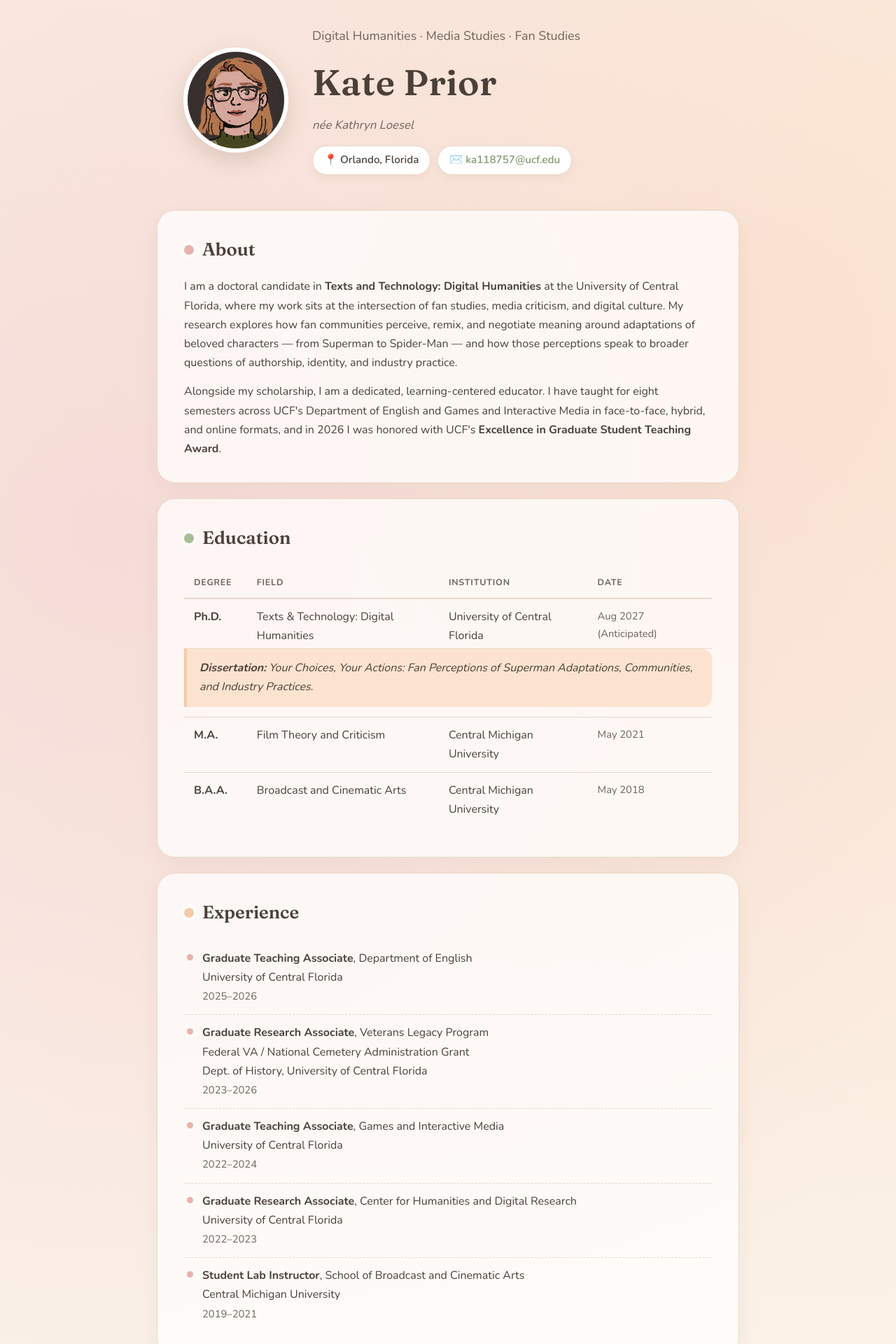
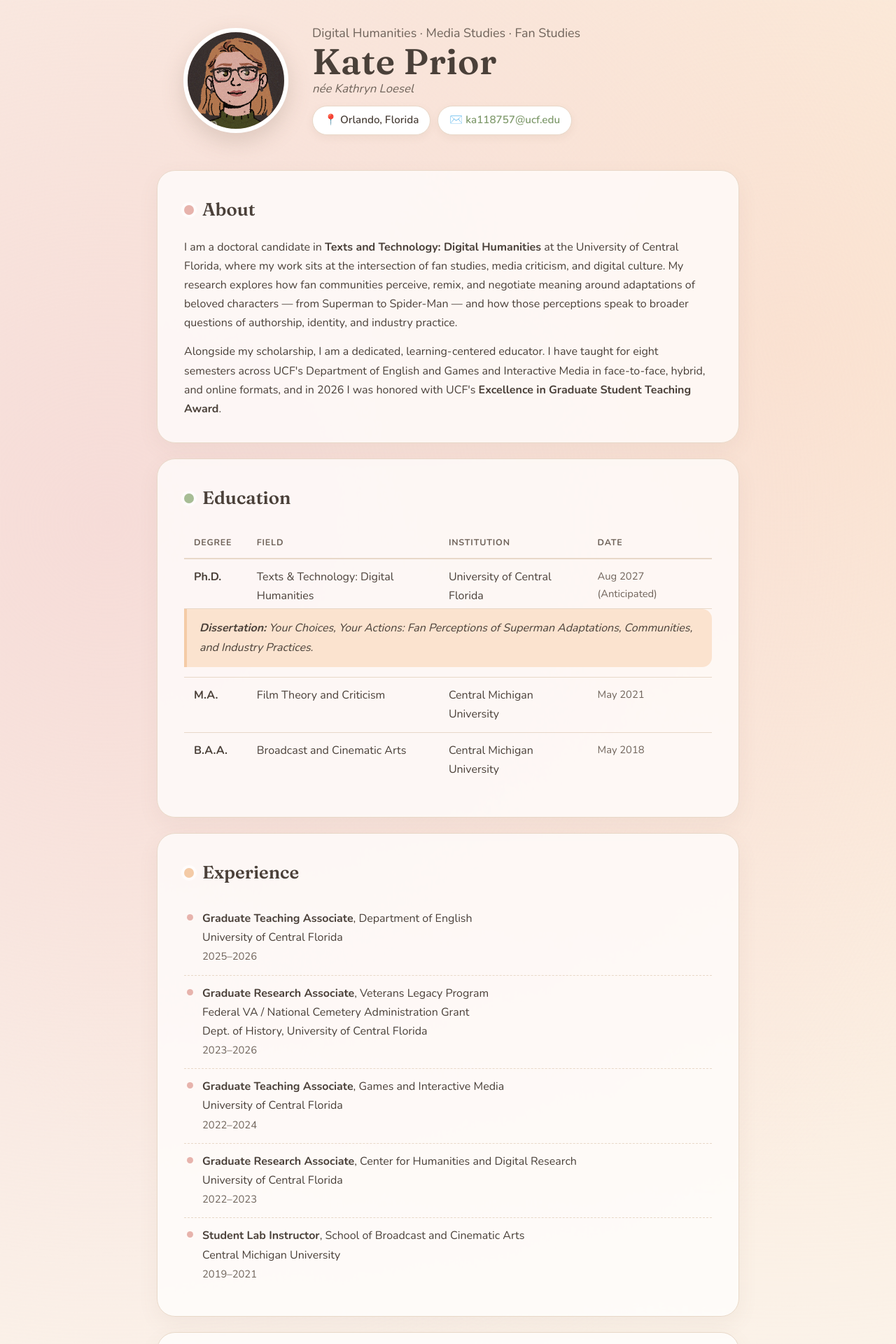
Before and after one commit to thekateprior/thekateprior.github.io, a Jekyll site: the page built from index.html, in a window 1280 px wide. Shown: the top 1920 px of the page at 70% size. Built offline with Jekyll 4.4.1, drawn with Linux system fonts in a browser that asks for light colours.

Commit message:
Tighten hero spacing between tagline, name, and née
Give the name a tight line-height (it was inheriting the body's 1.7) and
trim the inter-line margins.

Co-Authored-By: Claude Opus 4.8 <noreply@anthropic.com>
Claude-Session: https://claude.ai/code/session_01W4sxfrwTBe4NAeUgzJaidp

```diff
--- a/assets/css/style.css
+++ b/assets/css/style.css
@@ -62,14 +62,16 @@ h1 {
   font-family: 'Fraunces', serif;
   font-weight: 600;
   font-size: clamp(2.2rem, 6vw, 3.2rem);
-  margin: 0 0 4px;
+  line-height: 1.05;
+  margin: 2px 0;
   letter-spacing: .5px;
 }
-.nee { color: var(--ink-soft); font-style: italic; font-size: 1.05rem; margin: 0 0 14px; }
+.nee { color: var(--ink-soft); font-style: italic; font-size: 1.05rem; line-height: 1.2; margin: 2px 0 14px; }
 .tagline {
-  margin: 0 0 8px;
+  margin: 0 0 2px;
   max-width: 540px;
   font-size: 1.12rem;
+  line-height: 1.3;
   color: var(--ink-soft);
 }
 .contact {
```
